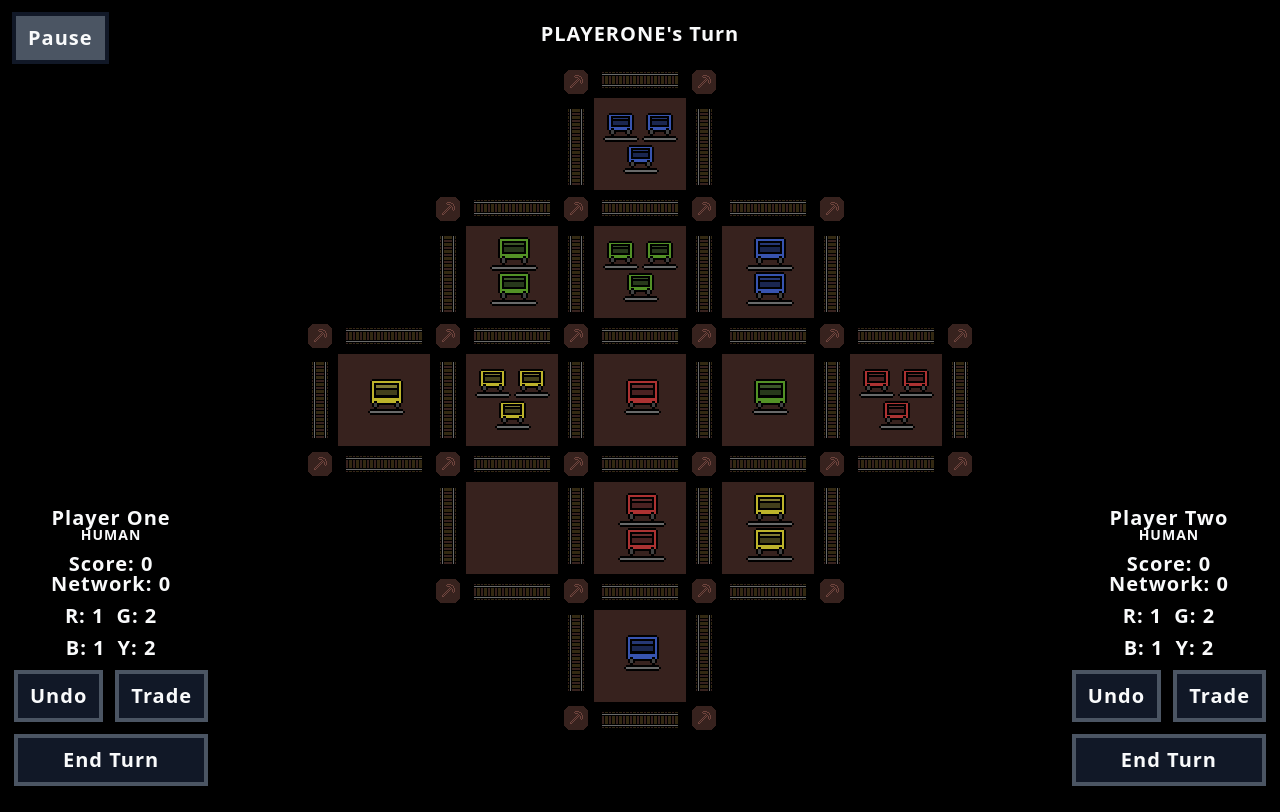
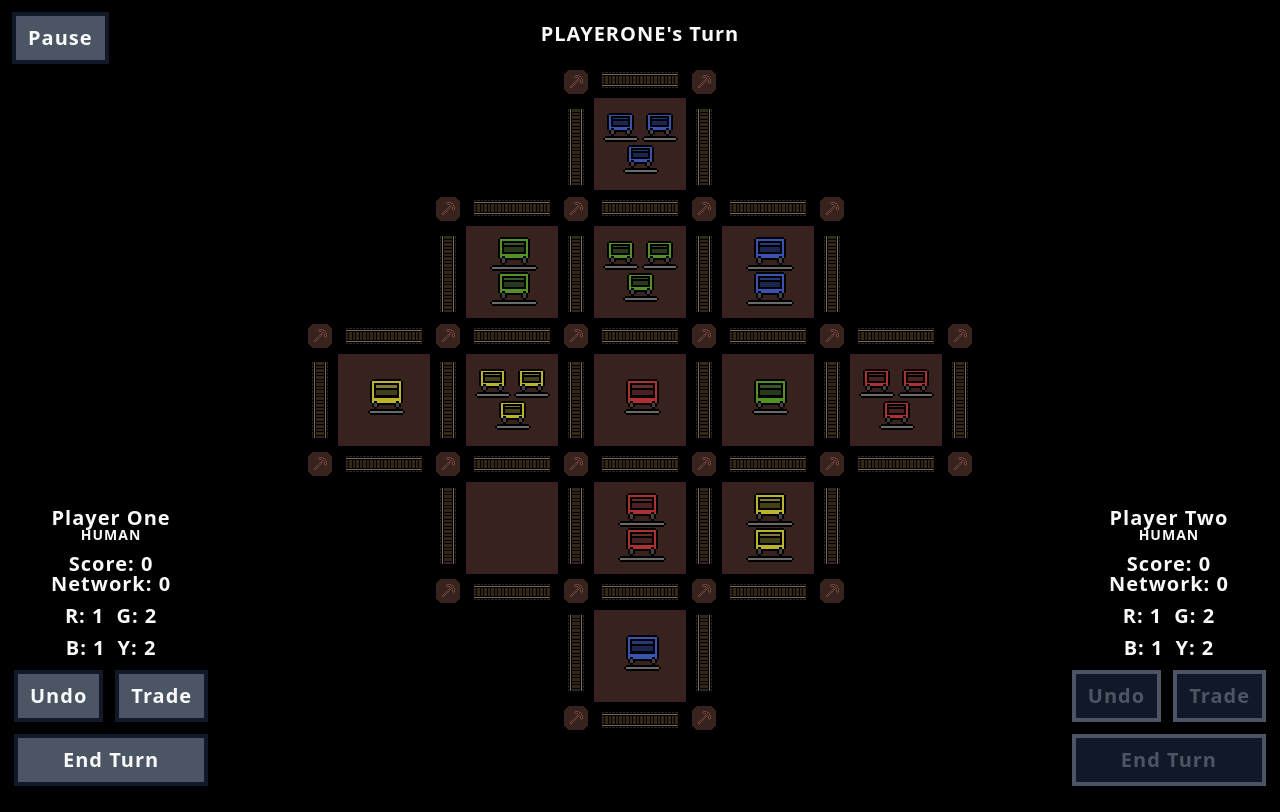
Before and after one commit to hugginsio/capstone_seven, an Angular app: page /game in a window 1280 px wide. Built offline with nearby package versions, Linux system fonts and the light colour scheme.

Commit message:
WIP: add shard tinting on active player

```diff
--- a/src/app/pages/game/game.component.html
+++ b/src/app/pages/game/game.component.html
@@ -104,20 +104,20 @@
       <div class="mx-auto flex flex-col spacing-y-5 w-1/3">
         <p class="text-5xl font-bold tracking-wide p-5">{{ this.gameOverText }}</p>
         <div class="flex flex-col space-y-3 bg-black border-4 border-gray-600 p-3">
-          <p class="text-3xl">Player One</p>
+          <!-- <p class="text-3xl">Player One</p> -->
           <p class="text-2xl font-normal">13 Points</p>
           <div class="flex space-x-3">
             <div class="resource-button-trade">
-              <img src="/assets/game/Resource-Red.png" class="w-full h-full opacity-0" />
+              <!-- <img src="/assets/game/Resource-Red.png" class="w-full h-full opacity-0" /> -->
             </div>
             <div class="resource-button-trade">
-              <img src="/assets/game/Resource-Green.png" class="w-full h-full" />
+              <!-- <img src="/assets/game/Resource-Green.png" class="w-full h-full" /> -->
             </div>
             <div class="resource-button-trade">
-              <img src="/assets/game/Resource-Blue.png" class="w-full h-full" />
+              <!-- <img src="/assets/game/Resource-Blue.png" class="w-full h-full" /> -->
             </div>
           </div>
-          <p class="text-2xl font-normal">Player One's largest network was 15 branches.</p>
+          <p class="text-2xl font-normal">Player One's largest network was {{ this.winningPlayer.currentLongest }} branches.</p>
           <div class="flex space-x-3 w-full flex-grow-0">
             <div class="menu-btn-light w-full flex-grow pointer-events-auto" routerLink="/menu/landing">
               <div>
@@ -138,10 +138,10 @@
   <!-- Player Shards Container -->
   <div class="h-screen w-screen overscroll-none text-center absolute top-0 pointer-events-none right-0 z-40">
     <div class="absolute bottom-3 left-3">
-      <app-player-shard [playerDetail]="this.gameManager.getPlayerOne()" [actionSubject]="this.commLink" [playerName]="'Player One'"></app-player-shard>
+      <app-player-shard [playerDetail]="this.gameManager.getPlayerOne()" [actionSubject]="this.commLink" [playerName]="'Player One'" [currentPlayer]="gameManager.getCurrentPlayerEnum() === 'PLAYERONE'"></app-player-shard>
     </div>
     <div class="absolute bottom-3 right-3">
-      <app-player-shard [playerDetail]="this.gameManager.getPlayerTwo()" [actionSubject]="this.commLink" [playerName]="'Player Two'"></app-player-shard>
+      <app-player-shard [playerDetail]="this.gameManager.getPlayerTwo()" [actionSubject]="this.commLink" [playerName]="'Player Two'" [currentPlayer]="gameManager.getCurrentPlayerEnum() === 'PLAYERTWO'"></app-player-shard>
     </div>
   </div>
 
--- a/src/app/pages/game/game.component.ts
+++ b/src/app/pages/game/game.component.ts
@@ -55,7 +55,8 @@ export class GameComponent implements OnInit {
         } else if (status === CommCode.END_TURN) {
           this.gameManager.endTurn(this.gameManager.getCurrentPlayer());
         } else if (status === CommCode.END_GAME) {
-          this.gameOverText = `${this.gameManager.getCurrentPlayerEnum()} Won!`;
+          this.gameOverText = `${this.gameManager.getCurrentPlayerEnum()} Victorious!`;
+          this.winningPlayer = this.gameManager.getCurrentPlayer();
           this.gameOver = true;
         }
       }
--- a/src/app/pages/game/player-shard/player-shard.component.html
+++ b/src/app/pages/game/player-shard/player-shard.component.html
@@ -19,14 +19,14 @@
   <div class="flex flex-col space-y-3 pt-3 text-center"
     *ngIf="true">
     <div class="flex space-x-3">
-      <div class="button-light" (click)="triggerUndo()">
+      <div class="button" [ngClass]="getDynamicClass()" (click)="triggerUndo()">
         Undo
       </div>
-      <div class="button-light" (click)="triggerTrading()">
+      <div class="button" [ngClass]="getDynamicClass()" (click)="triggerTrading()">
         Trade
       </div>
     </div>
-    <div class="button-light" (click)="triggerEndTurn()">
+    <div class="button" [ngClass]="getDynamicClass()" (click)="triggerEndTurn()">
       End Turn
     </div>
   </div>
--- a/src/app/pages/game/player-shard/player-shard.component.scss
+++ b/src/app/pages/game/player-shard/player-shard.component.scss
@@ -1,17 +1,17 @@
 @layer components {
   .button {
-    @apply p-3 pointer-events-auto cursor-pointer items-center border-4 focus:outline-none transition-colors duration-100;
+    @apply p-3 pointer-events-auto items-center border-4 focus:outline-none transition-colors duration-100;
   }
 
   .button-std {
-    @apply bg-gray-600 border-gray-900 hover:border-gray-300;
+    @apply bg-gray-600 border-gray-900 hover:border-gray-300 cursor-pointer;
   }
 
   .button-light {
-    @apply p-3 pointer-events-auto cursor-pointer bg-gray-900 items-center border-4 border-gray-600 hover:border-gray-300 focus:outline-none transition-colors duration-100;
+    @apply bg-gray-900 border-gray-600 hover:border-gray-300 cursor-pointer;
   }
 
   .button-disabled {
-    @apply p-3 pointer-events-auto cursor-pointer bg-gray-900 items-center border-4 border-gray-600 hover:border-gray-300 focus:outline-none transition-colors duration-100;
+    @apply bg-gray-900 border-gray-600 text-gray-600 cursor-default;
   }
 }
--- a/src/app/pages/game/player-shard/player-shard.component.ts
+++ b/src/app/pages/game/player-shard/player-shard.component.ts
@@ -1,4 +1,4 @@
-import { Component, Input, OnChanges, OnInit } from '@angular/core';
+import { Component, Input, OnInit } from '@angular/core';
 import { Subject } from 'rxjs';
 import { Player } from '../classes/gamecore/game.class.Player';
 import { CommPackage } from '../interfaces/game.interface';
@@ -9,18 +9,19 @@ import { CommCode } from '../interfaces/game.enum';
   templateUrl: './player-shard.component.html',
   styleUrls: ['./player-shard.component.scss']
 })
-export class PlayerShardComponent implements OnInit, OnChanges {
+export class PlayerShardComponent implements OnInit {
 
   @Input() playerDetail: Player;
   @Input() playerName: string;
+  @Input() currentPlayer: boolean;
   @Input() actionSubject: Subject<CommPackage>;
 
   constructor() { }
 
   ngOnInit(): void { }
 
-  ngOnChanges(): void {
-    console.log(this.playerDetail);
+  getDynamicClass(): string {
+    return this.currentPlayer ? 'button-std' : 'button-disabled';
   }
 
   generateMessage(action: CommCode): CommPackage {
--- a/src/app/pages/game/services/gamecore/manager.service.ts
+++ b/src/app/pages/game/services/gamecore/manager.service.ts
@@ -64,6 +64,7 @@ export class ManagerService {
   }
 
   getCurrentPlayerEnum(): Owner {
+    // console.warn(this.currentPlayer);
     return this.currentPlayer;
   }
 
```
